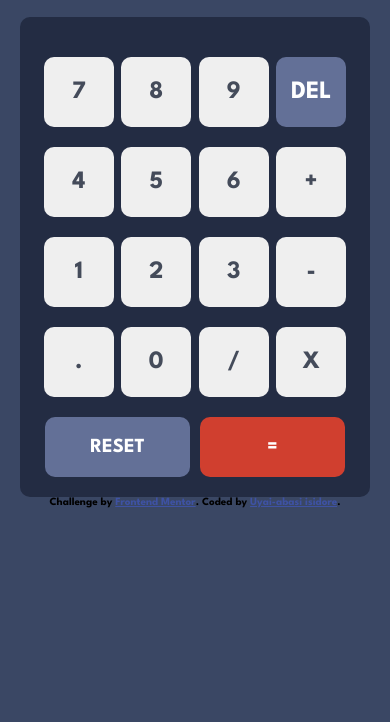
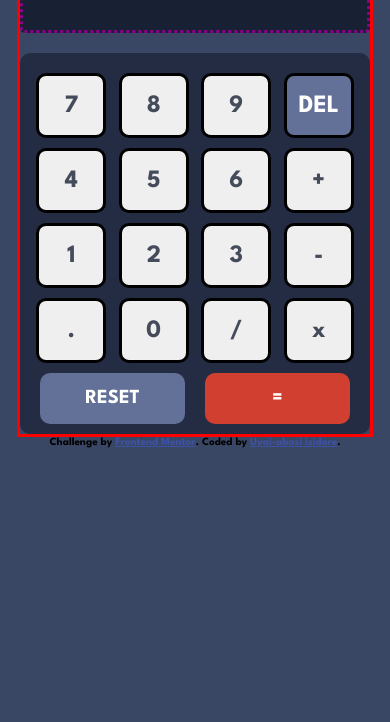
Before and after one commit to Uyai-Abasi/Calculator-App, a plain HTML site: page index.html in a window 390 px wide. Shown: the part 122-844 px from the top of the page. Drawn offline with Linux system fonts and the light colour scheme.

Commit message:
calculator

```diff
--- a/index.html
+++ b/index.html
@@ -57,7 +57,7 @@
 <button>. </button>
 <button>0</button>
 <button class="divide">/</button>
-<button class="multiply">X</button>
+<button class="multiply">x</button>
 </div>
 <div class="row-5">
 <input type="reset" value="RESET">
--- a/style.css
+++ b/style.css
@@ -72,9 +72,9 @@ justify-content: flex-start;
 
 }
 .display input{
-    /* border: dotted darkmagenta; */
+    border: dotted darkmagenta;
     width: 100%;
-    /* height: 10; */
+    height: 100px;
     border-radius: 5px;
     padding: 15px;
     background-color: hsl(224, 36%, 15%);
@@ -88,7 +88,7 @@ justify-content: flex-start;
 .keys{
     /* border: solid darkred; */
     /* height: 100%; */
-    padding-bottom: 10px;
+    padding: 10px;
     margin-top: 20px;
     border-radius: 10px;
     background-color: hsl(223, 31%, 20%);
@@ -112,7 +112,7 @@ cursor: pointer;
     display: flex;
     justify-content: space-around;
     align-items: center;
-    padding-top: 20px;
+    padding-top: 10px;
 
 }
 .row-1 button,
@@ -155,8 +155,8 @@ font-weight: bolder;
 
 .calculator{
     width: 350px;
-    /* height: 100%; */
-/* border: solid red; */
+    /* height:; */
+border: solid red;
 margin: auto ;
 }
 
@@ -172,17 +172,17 @@ margin: auto ;
 .keys{
     /* border: solid blue; */
     /* height: 100%; */
-    padding: 20px;
+    /* padding: 20px; */
 }
     .row-1 button,
 .row-2 button,
 .row-3 button,
 .row-4 button{
-    /* border: solid black; */
+    border: solid black;
     font-size: 25px;
     font-weight: bolder;
     width: 70px;
-    height: 70px;
+    height: 65px;
     /* padding: 15px; */
     border-radius: 10px;
     color: hsl(221, 14%, 31%);
@@ -193,5 +193,5 @@ margin: auto ;
     /* border: solid rgb(160, 22, 22); */
 
         width: 145px;
-    height:60px;}
+    height:px;}
   }
```
